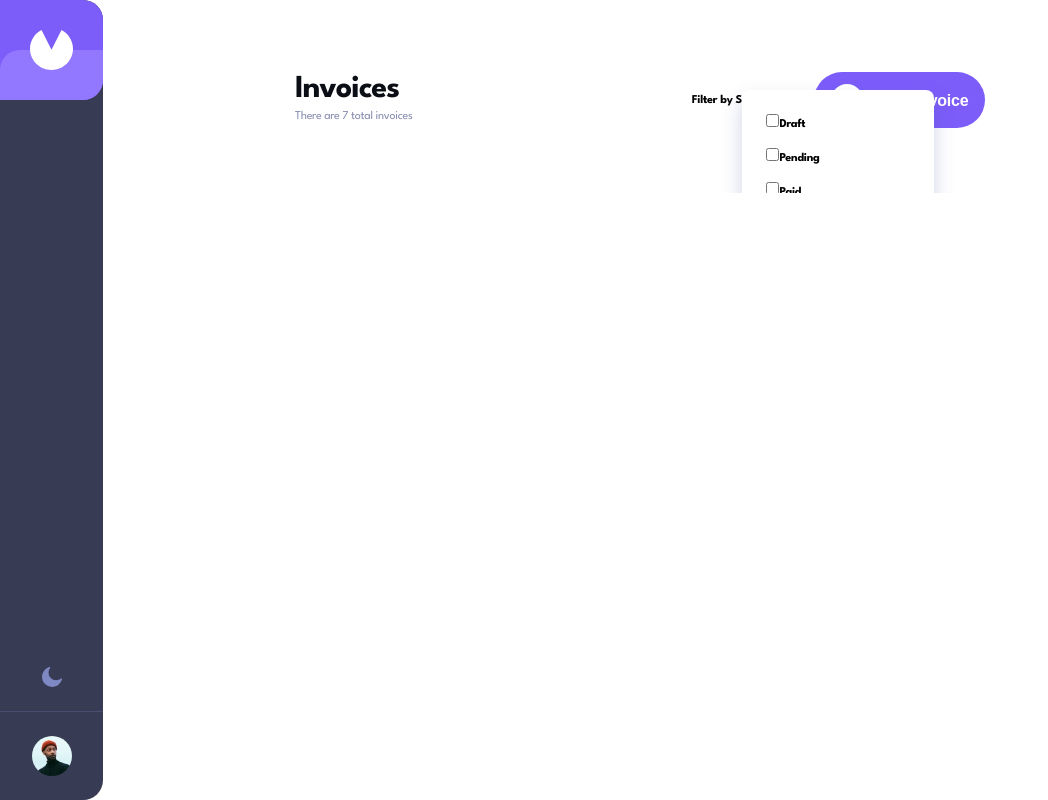
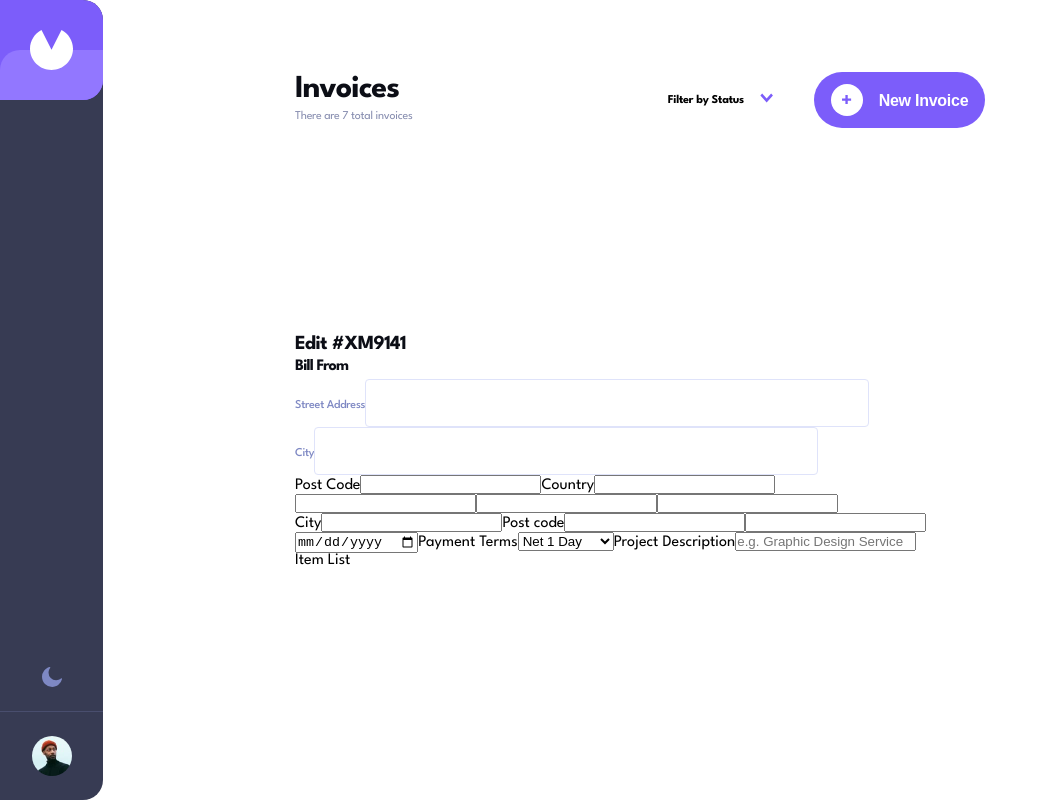
Before and after one commit to samadjei/invoice-app, a Next.js app: page / in a window 1280 px wide. Shown: the whole page, without its empty margins (0-1048 px from the left). Built offline with nearby package versions, Linux system fonts and the light colour scheme.

Commit message:
adding form

```diff
--- a/pages/index.tsx
+++ b/pages/index.tsx
@@ -2,6 +2,7 @@ import Head from 'next/head'
 import Header from '../src/components/Header'
 import SideBar from '../src/components/SideBar'
 import type { NextPage } from 'next';
+import Form from '../src/components/form/Form';
 
 const Home: NextPage = () => {
   return (
@@ -18,6 +19,7 @@ const Home: NextPage = () => {
           <div className="main__flex">
             <Header />
           </div>
+          <Form />
         </div>
 			</main>
     </div>
--- /dev/null
+++ b/scss/component/_form.scss
@@ -0,0 +1,28 @@
+@use '../abstracts' as *;
+
+.input {
+
+  &__text-field {
+
+  }
+
+  &--label-text {
+    color: $colour-7;
+  }
+
+  &--primary {
+    background: $colour-14;
+    border: 1px solid $colour-5;
+    border-radius: 4px;
+  }
+
+  &--large {
+    width: 50.4rem;
+    height: 4.8rem;
+  }
+
+  &--small {
+    width: 15.2rem;
+    height: 4.8rem;
+  }
+}
--- a/scss/component/_index.scss
+++ b/scss/component/_index.scss
@@ -1 +1,2 @@
 @forward 'buttons';
+@forward 'form';
--- a/scss/layout/_header.scss
+++ b/scss/layout/_header.scss
@@ -4,6 +4,7 @@
   display: flex;
   justify-content: space-between;
   width: 100%;
+  height: 19.6rem;
   margin-top: 7.2rem;
   margin-bottom: 6.5rem;
   &__right {
@@ -22,18 +23,30 @@
   &__filter {
     display: flex;
     gap: 1.6rem;
+    cursor: pointer;
+  }
+
+  &__filters {
+    display: flex;
+    gap: 4rem;
     align-items: center;
-    cursor: pointer;
     position: relative;
     z-index: 1;
   }
   &__filter-arrow {
     width: 1.4rem;
     height: 1rem;
+    transition: all 0.5s ease;
   }
 }
 
 .filter {
+  &__text {
+    display: flex;
+    gap: 1.3rem;
+    cursor: pointer;
+  }
+
   &--checkbox {
     background: #DFE3FA;
     border-radius: 2px;
@@ -48,9 +61,9 @@
   padding: 2.4rem;
   border-radius: 0.8rem;
   position: absolute;
-  bottom: -9rem;
-  left: 50%;
-  transform: translateX(-50%);
+  top: 6rem;
+  left: 0;
+  transform: translateX(-15%);
   z-index: 10;
   &-container {
     display: flex;
@@ -82,3 +95,79 @@
   width: 1rem;
   height: 1rem;
 }
+
+.filter__card-content {
+  display: block;
+  position: relative;
+  padding-left: 3rem;
+  cursor: pointer;
+  -webkit-user-select: none;
+  -moz-user-select: none;
+  -ms-user-select: none;
+  user-select: none;
+  font-weight: 700;
+  font-size: 1.2rem;
+  line-height: 1.5rem;
+  letter-spacing: -0.25px;
+  color: #1E2139;
+}
+
+/* Hide the browser's default checkbox */
+.filter__card-content input {
+  position: absolute;
+  opacity: 0;
+  cursor: pointer;
+  height: 0;
+  width: 0;
+}
+
+/* Create a custom checkbox */
+.checkmark {
+  position: absolute;
+  top: 0;
+  left: 0;
+  height: 1.6rem;
+  width: 1.6rem;
+  background-color: $colour-5;
+  border: 0.2rem solid #7c5dfa;
+  border-radius: 0.2rem;
+}
+
+/* On mouse-over, add a grey background color */
+.filter__card-content:hover input ~ .checkmark {
+  background-color: $colour-5;
+}
+
+.filter__card-content input:checked ~ .checkmark {
+  background-color: $colour-1;
+}
+
+/* Create the checkmark/indicator (hidden when not checked) */
+.checkmark:after {
+  content: "";
+  position: absolute;
+  display: none;
+}
+
+/* Show the checkmark when checked */
+.filter__card-content input:checked ~ .checkmark:after {
+  display: block;
+}
+
+/* Style the checkmark/indicator */
+.filter__card-content .checkmark:after {
+  left: 4.5px;
+  top: 0.5px;
+  width: 5px;
+  height: 8px;
+  border: solid white;
+  border-width: 0 0.2rem 0.2rem 0;
+  -webkit-transform: rotate(45deg);
+  -ms-transform: rotate(45deg);
+  transform: rotate(45deg);
+}
+
+.rotate {
+  transform: rotate(180deg);
+  transition: all 0.5s ease;
+}
--- a/scss/main.scss
+++ b/scss/main.scss
@@ -5,6 +5,7 @@
 @use 'base/typography' as *;
 
 @use 'component/buttons' as *;
+@use 'component/form' as *;
 
 @use 'layout/sidebar' as *;
 @use 'layout/header' as *;
--- a/src/components/Header.tsx
+++ b/src/components/Header.tsx
@@ -1,10 +1,23 @@
-import React from 'react'
+import React, {useState} from 'react'
 import Button from './ui/Button'
 import Image from 'next/image';
 import Plus from "../../public/assets/icon-plus.svg"
 import ArrowDown from "../../public/assets/icon-arrow-down.svg"
 
-const Header = () => {
+interface HeaderProps {
+
+}
+
+const Header: React.FC<HeaderProps> = () => {
+  // Menu State
+  const [filterOpen, setFilterOpen] = useState(false);
+  const [arrowFlip, setArrowFlip] = useState("");
+	const filterToggle = () => {
+    setFilterOpen(!filterOpen);
+    setArrowFlip("rotate")
+  };
+
+
   return (
     <div className='header'>
       <div>
@@ -13,27 +26,30 @@ const Header = () => {
         </div>
       <div>
         <div className='header__right'>
-          <div className='header__filter'>
-            <div className="header__filter">
-              <span className='h3--small'>Filter by Status</span>
-              <Image className='header__filter-arrow' src={ArrowDown} alt="Arrow Down Icon" />
+          <div className='header__filters'>
+            <div>
+              <div className='header__filter' onClick={filterToggle}>
+                <span className='h3--small'>Filter by Status</span>
+                {filterOpen ? <Image className='header__filter-arrow rotate' src={ArrowDown} alt="Arrow Down Icon" /> : <Image className='header__filter-arrow' src={ArrowDown} alt="Arrow Down Icon" />}
+
               </div>
-              <div className='filter__card'>
-                <div className="filter__card-container">
-                  <label className='h3--small' htmlFor="Draft">
-                  <input className='filter--checkbox' id="Draft" name="Draft" value="Draft" type="checkbox" />
-                    Draft
+              </div>
+              {filterOpen ? <div className='filter__card'>
+              <div className="filter__card-container">
+                  <label className="filter__card-content h3-small">Draft
+                    <input id="Draft" name="Draft" value="Draft" type="checkbox"/>
+                    <span className="checkmark"></span>
                   </label>
-                  <label className='h3--small' htmlFor="Pending">
-                  <input className='filter--checkbox' id="Pending" name="Pending" value="Pending" type="checkbox" />
-                    Pending
+                  <label className="filter__card-content h3-small">Pending
+                    <input id="pending" name="pending" value="pending" type="checkbox"/>
+                    <span className="checkmark"></span>
                   </label>
-                  <label className='h3--small' htmlFor="Paid">
-                  <input className='filter--checkbox' id="Paid" name="Paid" value="Paid" type="checkbox" />
-                    Paid
+                  <label className="filter__card-content h3-small">Paid
+                    <input id="paid" name="paid" value="paid" type="checkbox"/>
+                    <span className="checkmark"></span>
                   </label>
                 </div>
-              </div>
+              </div> : null }
               <Button>
                 <div className="new__invoice-btn">
                 <div className='filter__button-white'>
--- /dev/null
+++ b/src/components/form/Form.tsx
@@ -0,0 +1,55 @@
+import React from 'react'
+import TextField from './TextField'
+
+const Form = () => {
+  return (
+    <form>
+      <h2>Edit #XM9141</h2>
+      <div className="bill-from">
+        <h3>Bill From</h3>
+        <TextField htmlFor="street-adress" label="Street Address"/>
+        <div>
+          <TextField className="input--small" htmlFor="city" label="City"/>
+          <label htmlFor="post-code">Post Code</label>
+          <input type="text" />
+          <label htmlFor="country">Country</label>
+          <input type="text" />
+        </div>
+        <div>
+          <label htmlFor="clients-name"></label>
+          <input type="text" />
+          <label htmlFor="clients-email"></label>
+          <input type="text" />
+          <label htmlFor="street-address"></label>
+          <input type="text" />
+          <div>
+            <label htmlFor="city">City</label>
+            <input type="text" />
+            <label htmlFor="post-code">Post code</label>
+            <input type="text" />
+            <label htmlFor="country"></label>
+            <input type="text" />
+            <div>
+              <label htmlFor="invoice-date"></label>
+              <input type="date" />
+              <label htmlFor="payment-terms">Payment Terms</label>
+              <select name="payment-terms" id="payment-terms">
+                <option value="Net 1 Day">Net 1 Day</option>
+                <option value="Net 7 Day">Net 7 Day</option>
+                <option value="Net 14 Days">Net 14 Days</option>
+                <option value="Net 30 Days">Net 30 Days</option>
+              </select>
+              <label htmlFor="project-description">Project Description</label>
+              <input type="text" placeholder='e.g. Graphic Design Service' />
+            </div>
+          </div>
+        </div>
+        <div>
+          <span>Item List</span>
+        </div>
+      </div>
+    </form>
+  )
+}
+
+export default Form
--- /dev/null
+++ b/src/components/form/TextField.tsx
@@ -0,0 +1,36 @@
+import React from 'react'
+
+interface TextFieldProps {
+  props: string,
+  htmlFor: string,
+  label: string,
+  type: string,
+  name: string,
+  value: string,
+  formStyle: string,
+  formSize: string
+}
+
+const STYLES = ['input--primary'];
+const SIZES = ['input--large', 'input--small'];
+
+const TextField: React.FC<TextFieldProps> = ({htmlFor,
+  label,
+  type,
+  name,
+  value, formStyle, formSize}) => {
+
+  // if the component has a form style, then i we want it to be whatever the button style we created and if it's not true, we set the value to the first style value in the array
+  const checkFormStyle = STYLES.includes(formStyle) ? formStyle : STYLES[0];
+
+  const checkFormSize = SIZES.includes(formStyle) ? formStyle : SIZES[0];
+
+  return (
+    <div className='input__text-field'>
+      <label className='body--medium input--label-text' htmlFor={htmlFor}>{label}</label>
+      <input className={`${checkFormStyle} ${checkFormSize}`} type={type} name={name} value={value} />
+    </div>
+  )
+}
+
+export default TextField
--- a/src/components/ui/Button.tsx
+++ b/src/components/ui/Button.tsx
@@ -2,13 +2,23 @@ import React, { forwardRef } from 'react';
 
 const STYLES = ['btn--primary', 'btn--secondary', 'btn--tertiary'];
 
-const SIZES = ['btn--desktop', 'btn--tablet', 'btn--mobile','btn--cart'];
+const SIZES = ['btn--desktop', 'btn--tablet', 'btn--mobile', 'btn--cart'];
 
-const Button = forwardRef(({ onClick, href, buttonStyle, buttonSize, type, children }, ref) => {
+interface ButtonProps {
+	onClick: () => void;
+	href: string;
+	buttonStyle: string;
+	buttonSize: string;
+	type: "button" | "reset" | "submit" | undefined;
+	children: any;
+	// ref: React.LegacyRef<HTMLButtonElement> | undefined;
+}
+
+const Button: React.FC<ButtonProps> = forwardRef(({ onClick,buttonStyle, buttonSize, type, children }) => {
 	const checkButtonStyle = STYLES.includes(buttonStyle) ? buttonStyle : STYLES[0];
 	const checkButtonSize = SIZES.includes(buttonSize) ? buttonSize : SIZES[0];
 	return (
-		<button className={`btn ${checkButtonStyle} ${checkButtonSize}`} href={href} type={type} onClick={onClick} ref={ref}>
+		<button className={`btn ${checkButtonStyle} ${checkButtonSize}`}  type={type} onClick={onClick}>
 			{children}
 		</button>
 	);
```
